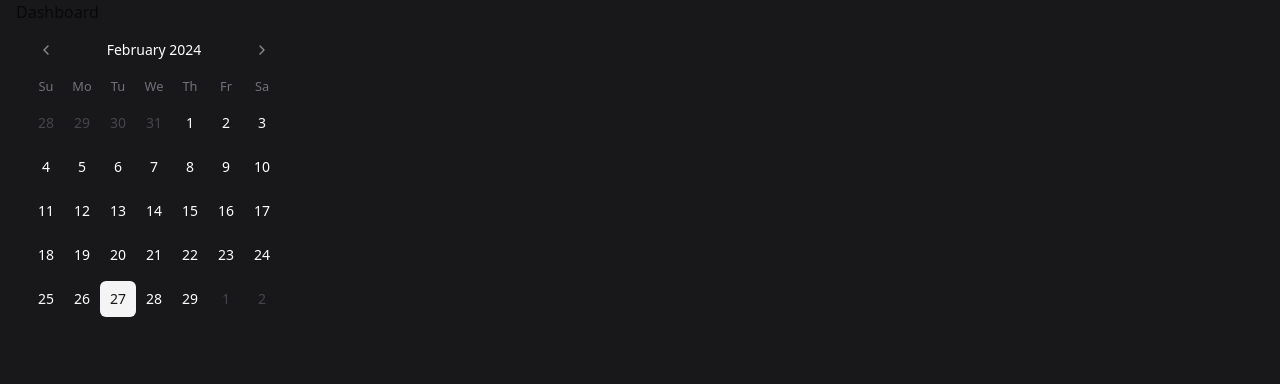
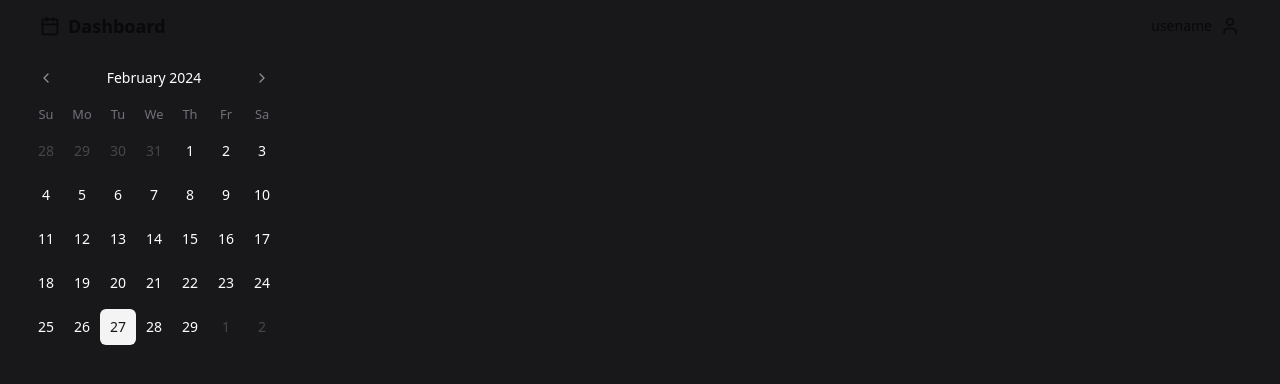
Before and after one commit to maikonalexandre/simple-calendar-schedule, a React (Vite) app in the folder packages/frontend/: page / in a window 1280 px wide. Shown: the top 384 px of the page. Built offline with nearby package versions, Linux system fonts and the light colour scheme.

Commit message:
feat: create basic header component

```diff
--- a/packages/frontend/src/components/header.tsx
+++ b/packages/frontend/src/components/header.tsx
@@ -1,7 +1,16 @@
+import { Calendar, User } from 'lucide-react'
+
 export function Header() {
   return (
-    <div className="flex w-full">
-      <div>Dashboard</div>
+    <div className="flex w-full items-center justify-between px-6 py-3">
+      <div className="flex items-center gap-2">
+        <Calendar size={20} />
+        <span className="text-lg font-semibold">Dashboard</span>
+      </div>
+      <div className="flex items-center gap-2">
+        <span className="text-sm">usename</span>
+        <User size={20} />
+      </div>
     </div>
   )
 }
```
